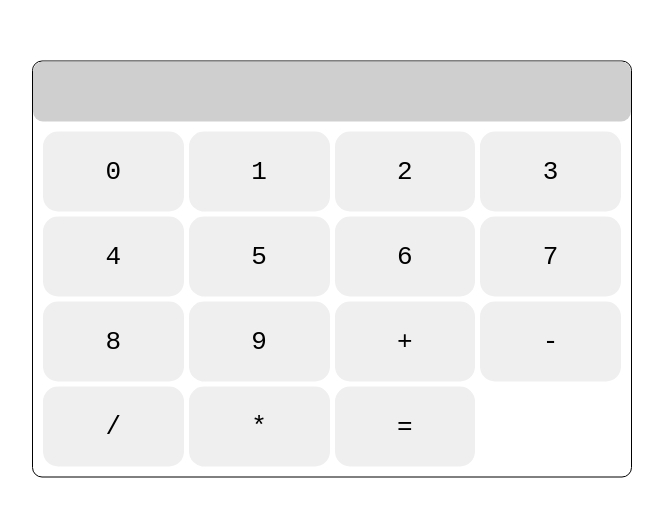
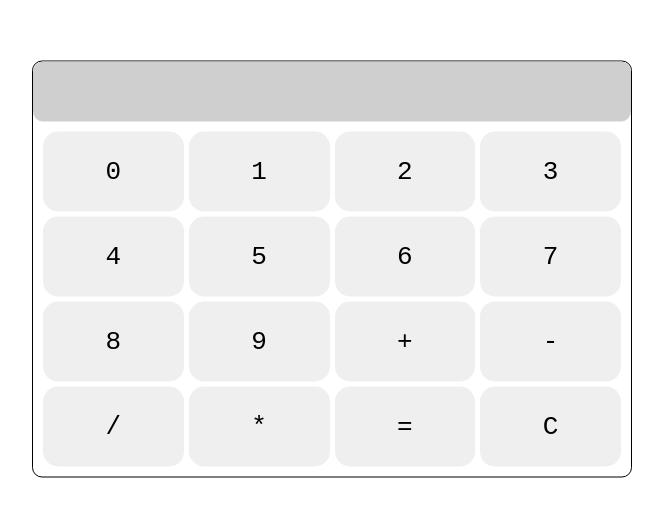
Before and after one commit to francocaraballo/calculadora, a plain HTML site: page index.html in a window 1280 px wide. Shown: the part 131-648 px from the top of the page, without its empty margins (308-971 px from the left). Drawn offline with Linux system fonts and the light colour scheme.

Commit message:
Funcionalidad y estilos

```diff
--- a/index.html
+++ b/index.html
@@ -3,30 +3,32 @@
 <head>
     <meta charset="UTF-8">
     <meta name="viewport" content="width=device-width, initial-scale=1.0">
+    <link rel="shortcut icon" href="./icon.png" type="image/x-icon">
     <link rel="stylesheet" href="styles.css">
-    <title>Calculadora</title>
+    <title>Calculator</title>
 </head>
 <body>
     <div class="container">
-        <input type="text" class="visor">
+        <input type="text" class="visor" disabled>
         <div class="keys-container">
-            <input type="button" value="0">
-            <input type="button" value="1">
-            <input type="button" value="2">
-            <input type="button" value="3">
-            <input type="button" value="4">
-            <input type="button" value="5">
-            <input type="button" value="6">
-            <input type="button" value="7">
-            <input type="button" value="8">
-            <input type="button" value="9">
-            <input type="button" value="+">
-            <input type="button" value="-">
-            <input type="button" value="/">
-            <input type="button" value="*">
-            <input type="button" value="=">
+            <input type="button" value="0" onclick="addArgument('0')">
+            <input type="button" value="1" onclick="addArgument('1')">
+            <input type="button" value="2" onclick="addArgument('2')">
+            <input type="button" value="3" onclick="addArgument('3')">
+            <input type="button" value="4" onclick="addArgument('4')">
+            <input type="button" value="5" onclick="addArgument('5')">
+            <input type="button" value="6" onclick="addArgument('6')">
+            <input type="button" value="7" onclick="addArgument('7')">
+            <input type="button" value="8" onclick="addArgument('8')">
+            <input type="button" value="9" onclick="addArgument('9')">
+            <input type="button" value="+" onclick="addArgument('+')">
+            <input type="button" value="-" onclick="addArgument('-')">
+            <input type="button" value="/" onclick="addArgument('/')">
+            <input type="button" value="*" onclick="addArgument('*')">
+            <input type="button" value="=" onclick="result()">
+            <input type="button" value="C" class="clear-button" onclick="clear()">
         </div>
     </div>
-
+    <script src="main.js"></script>
 </body>
 </html>
--- a/main.js
+++ b/main.js
@@ -0,0 +1,19 @@
+let visor = document.querySelector('.visor');
+let clearButton = document.querySelector('.clear-button');
+
+
+function addArgument(n) {
+    visor.value += n;
+}
+
+function result() {
+    let result;
+    if(visor.value === '') {
+        visor.value = 'Enter an operation';
+    } else {
+        result = eval(visor.value);
+        visor.value = result;
+    }
+}
+
+clearButton.addEventListener('click', () => visor.value = '')
--- a/styles.css
+++ b/styles.css
@@ -24,6 +24,7 @@
     font-size: 3rem;
     border-radius: 10px;
     border: none;
+    text-align: end;
 
 }
 
@@ -40,3 +41,7 @@
     border: none;
     font-size: 2rem;
 }
+
+.keys-container input:hover {
+    background-color: rgb(154, 153, 153);
+}
```
Also changed, not shown: icon.png (added).
